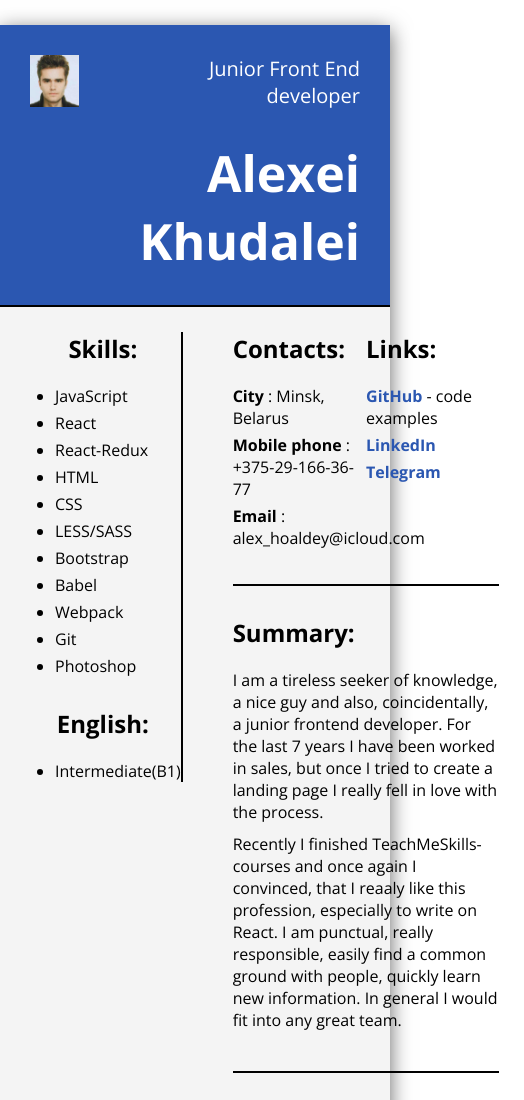
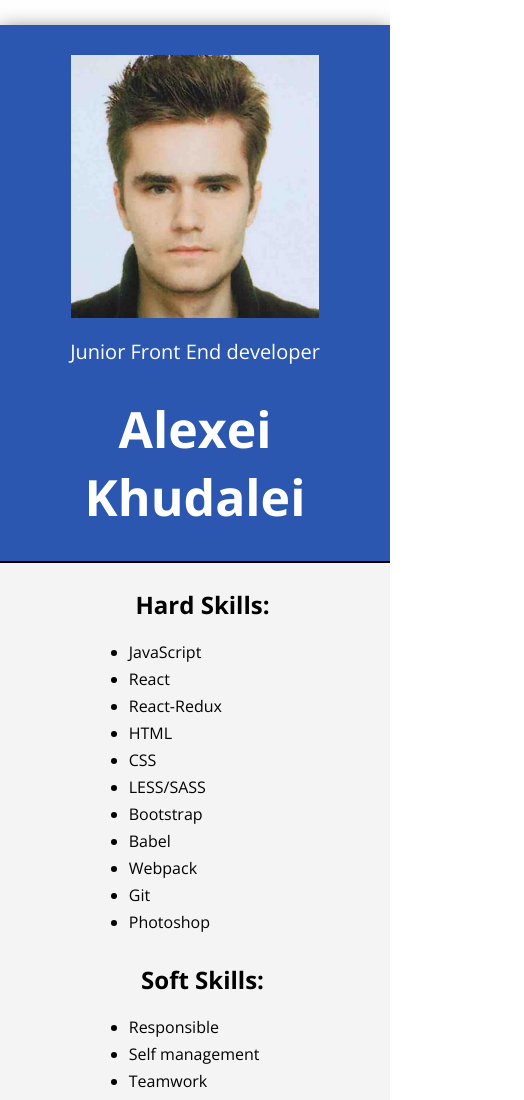
Before and after one commit to AlexBibig/rsschool-cv, a plain HTML site: page index.html in a window 390 px wide. Shown: the top 1100 px of the page, 524 px wide, since content can reach past the window. Drawn offline with nearby package versions, Linux system fonts and the light colour scheme.

Commit message:
feat: add media queries

```diff
--- /dev/null
+++ b/css/media/media.less
@@ -0,0 +1,83 @@
+@media (max-width: 899px) {
+  main {
+    aside {
+      .skills {
+        margin-right: -15px;
+        ul {
+          margin-left: 15px;
+        }
+      }
+    }
+  }
+  .main_info {
+    .contacts_and_links {
+      .contacts {
+        width: 60%;
+      }
+    }
+  }
+}
+@media (max-width: 751px) {
+  .header {
+    .avatar img {
+      width: 75%;
+    }
+  }
+  main {
+    aside {
+      .skills {
+        border-right: none;
+      }
+    }
+    .main_info {
+      .contacts_and_links {
+        flex-direction: column;
+        .contacts,
+        .links {
+          width: 100%;
+        }
+        .contacts {
+          margin-bottom: 20px;
+        }
+      }
+    }
+  }
+}
+@media (max-width: 551px) {
+  .header {
+    display: block;
+    .avatar {
+      display: flex;
+      justify-content: center;
+    }
+    .info {
+      text-align: center;
+      margin-top: 20px;
+    }
+  }
+  main {
+    display: block;
+    h2 {
+      text-align: center;
+    }
+    aside {
+      display: block;
+      width: auto;
+      .skills {
+        div > ul {
+          padding: 0 25%;
+        }
+      }
+    }
+    .main_info {
+      width: auto;
+      .contacts_and_links {
+        flex-direction: column;
+      }
+    }
+    .main_info > div:first-child {
+      padding: 30px 0px;
+      border-top: 2px solid black;
+    }
+  }
+}
--- a/css/styles.less
+++ b/css/styles.less
@@ -19,10 +19,11 @@ span {
   display: flex;
   justify-content: space-between;
   padding: 30px;
-  background: #2b57b1;
+  background-color: #2b57b1;
   border-bottom: 2px solid black;
   .avatar img {
     width: 45%;
+    height: auto;
   }
   .info {
     text-align: right;
@@ -51,10 +52,11 @@ main {
   a:visited {
     text-decoration: none;
     color: #2b57b1;
+    border-bottom: 2px solid #2b57b1;
   }
   aside {
     padding: 25px;
-    width: 200px;
+    width: 23%;
     .skills {
       border-right: 2px solid black;
       h2 {
@@ -66,14 +68,15 @@ main {
           margin-bottom: 5px;
         }
       }
-      .hard_skills {
+      .hard_skills,
+      .soft_skills {
         margin-bottom: 30px;
       }
     }
   }
   .main_info {
     padding: 25px;
-    width: 700px;
+    width: 77%;
     ul {
       list-style: none;
     }
@@ -114,63 +117,3 @@ main {
     border-top: 2px solid black;
   }
 }
-
-/* trash */
-/*
-*,
-*:before,
-*:after {
-  -moz-box-sizing: border-box;
-  -webkit-box-sizing: border-box;
-  box-sizing: border-box;
-}
-
-:focus,
-:active {
-  outline: none;
-}
-
-a:focus,
-a:active {
-  outline: none;
-}
-
-nav,
-footer,
-header,
-aside {
-  display: block;
-}
-
-html,
-body {
-  height: 100%;
-  width: 100%;
-  font-size: 100%;
-  line-height: 1;
-  -ms-text-size-adjust: 100%;
-  -moz-text-size-adjust: 100%;
-  -webkit-text-size-adjust: 100%;
-  font-family: 'Rubik', sans-serif;
-  font-size: 16px;
-  color: #1a212f;
-}
-
-input,
-button,
-textarea {
-  font-family: inherit;
-}
-
-input::-ms-clear {
-  display: none;
-}
-
-button {
-  cursor: pointer;
-}
-
-button::-moz-focus-inner {
-  padding: 0px;
-  border: 0px;
-} */
--- a/index.html
+++ b/index.html
@@ -9,6 +9,7 @@
       rel="stylesheet"
     />
     <link rel="stylesheet" href="./css/styles.css" />
+    <link rel="stylesheet" href="./css/media/media.css" />
   </head>
 
   <body>
@@ -28,7 +29,7 @@
         <aside>
           <div class="skills">
             <div class="hard_skills">
-              <h2>Skills:</h2>
+              <h2>Hard Skills:</h2>
               <ul>
                 <li>JavaScript</li>
                 <li>React</li>
@@ -41,6 +42,14 @@
                 <li>Webpack</li>
                 <li>Git</li>
                 <li>Photoshop</li>
+              </ul>
+            </div>
+            <div class="soft_skills">
+              <h2>Soft Skills:</h2>
+              <ul>
+                <li>Responsible</li>
+                <li>Self management</li>
+                <li>Teamwork</li>
               </ul>
             </div>
             <div class="english_level">
@@ -66,9 +75,8 @@
               <h2>Links:</h2>
               <ul>
                 <li>
-                  <a href="https://github.com/AlexBibig"
-                    ><span>GitHub </span><span class="code_examples">- code examples</span>
-                  </a>
+                  <a href="https://github.com/AlexBibig"><span>GitHub </span> </a
+                  ><span class="code_examples">- code examples</span>
                 </li>
 
                 <li>
@@ -86,14 +94,14 @@
             <h2>Summary:</h2>
             <p>
               I am a tireless seeker of knowledge, a nice guy and also, coincidentally, a junior
-              frontend developer. For the last 7 years I have been worked in sales, but once I tried
-              to create a landing page I really fell in love with the process.
+              front end developer. For the last 7 years I have been worked in sales, but once I
+              tried to create a landing page I really fell in love with the process.
             </p>
             <p>
-              Recently I finished TeachMeSkills-courses and once again I convinced, that I reaaly
-              like this profession, especially to write on React. I am punctual, really responsible,
-              easily find a common ground with people, quickly learn new information. In general I
-              would fit into any great team.
+              Recently I finished TeachMeSkills Coding School and once again I convinced, that I
+              really like this profession, especially to write on React. I am responsible, easily
+              find a common ground with people, quickly learn new information, know how to work in
+              team. In general I would fit into any great crew.
             </p>
           </div>
           <div class="education">
@@ -120,7 +128,7 @@
             <h2>Work experience:</h2>
             <ul>
               <li>
-                <p><span>ООО "АйХит Инжиниринг"</span>, Sales & Marketing Manager</p>
+                <p><span>Iheat Engineering</span>, Sales & Marketing Manager</p>
                 <p>July 2018 — September 2020</p>
                 <p>
                   Responsibilities: B2B and B2C Sales, Creating of landing pages, Managing of
@@ -132,7 +140,7 @@
                 </p>
               </li>
               <li>
-                <p><span>ООО «КалвисБел»</span>, Sales Manager</p>
+                <p><span>KalvisBel</span>, Sales Manager</p>
                 <p>June 2016 — June 2018</p>
                 <p>
                   Responsibilities: B2B and B2C Sales, Working with tenders, Creating of bills and
@@ -145,7 +153,7 @@
                 </p>
               </li>
               <li>
-                <p><span>ООО «Аристон Термо Руь»</span>, Sales Manager</p>
+                <p><span>Ariston Thermo Rus</span>, Sales Manager</p>
                 <p>June 2013 — May 2016</p>
                 <p>
                   Responsibilities: B2C Sales, Price monitoring, Resolution of disputes with
```
Also changed, not shown: css/media/media.css (added), css/styles.css.
